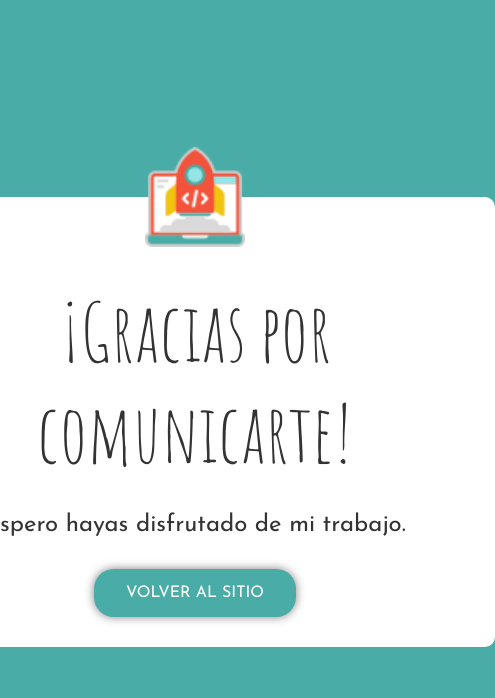
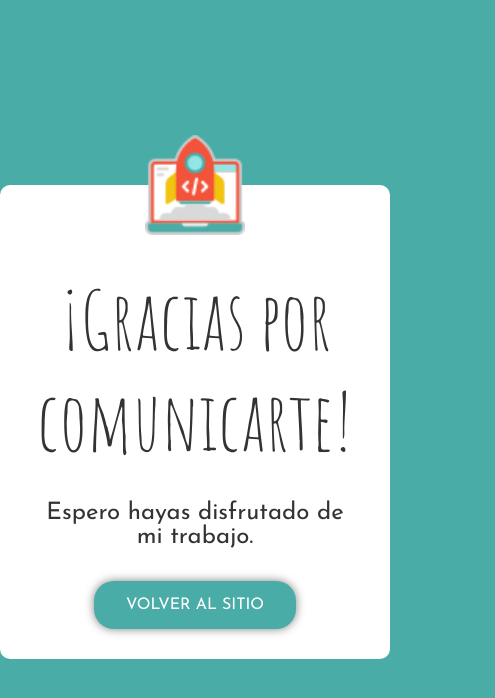
Before and after one commit to LorenaFrias/FUN-TPO, a plain HTML site: page assets/thanks.html in a window 390 px wide. Shown: the whole page, 495 px wide, since content can reach past the window. Drawn offline with Linux system fonts and the light colour scheme.

Commit message:
Added media query to thanks.css

```diff
--- a/assets/thanks.css
+++ b/assets/thanks.css
@@ -59,3 +59,9 @@ main a {
     text-transform: uppercase;
     box-shadow: 0 0 10px rgba(0,0,0,0.5);
 }
+
+@media screen and (max-width: 481px) {
+    main {
+        width: 100%;
+    }
+}
```
Also changed, not shown: index.html (+1 -1 lines).
